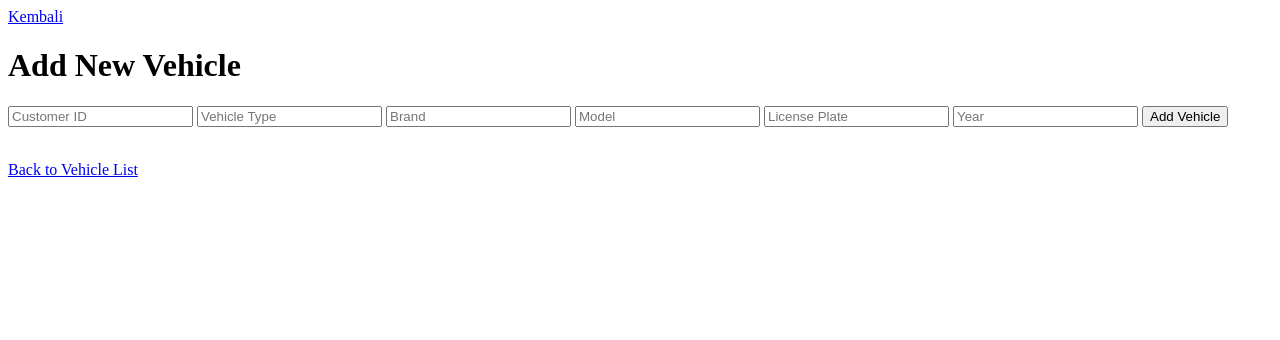
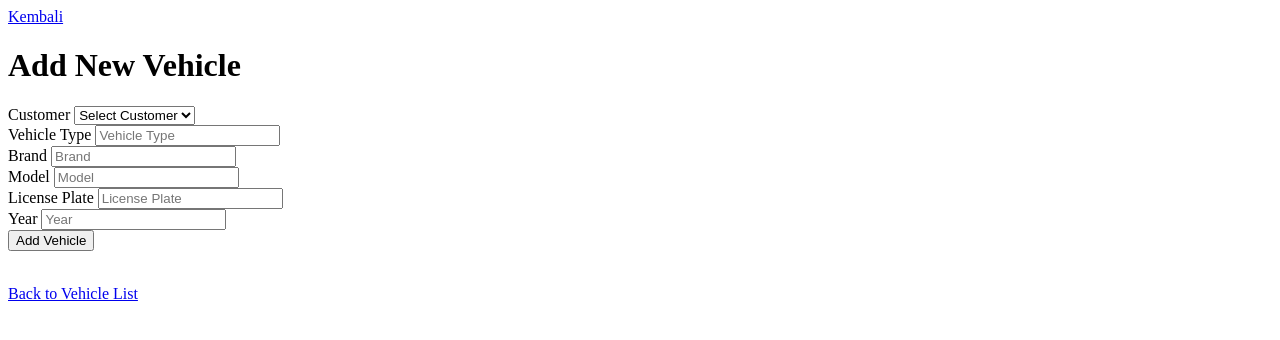
Before and after one commit to pusatilmu/workshop, a PHP site: page /vehicles/create.php in a window 1280 px wide. Shown: the top 340 px of the page. Run offline with PHP 8.4, Linux system fonts and the light colour scheme; data comes from the database, SQL or seed files in the repository.

Commit message:
Mengubah file: vehicles/create.php

```diff
--- a/vehicles/create.php
+++ b/vehicles/create.php
@@ -36,12 +36,51 @@ if ($_SERVER['REQUEST_METHOD'] == 'POST') {
 
   <!-- Form for adding a new vehicle -->
   <form action="create.php" method="POST">
-    <input type="number" name="customer_id" placeholder="Customer ID" required>
-    <input type="text" name="vehicle_type" placeholder="Vehicle Type" required>
-    <input type="text" name="brand" placeholder="Brand" required>
-    <input type="text" name="model" placeholder="Model" required>
-    <input type="text" name="license_plate" placeholder="License Plate" required>
-    <input type="number" name="year" placeholder="Year" required>
+    <div>
+      <label for="customer_id">Customer</label>
+      <select name="customer_id" id="customer_id" required>
+        <option value="">Select Customer</option>
+        <?php
+        // Fetch customers from the database to populate the dropdown
+        $customer_sql = "SELECT id, first_name, last_name FROM customers";
+        $customer_result = $conn->query($customer_sql);
+
+        if ($customer_result->num_rows > 0) {
+          while ($customer = $customer_result->fetch_assoc()) {
+            echo "<option value='" . $customer['id'] . "'>" . $customer['first_name'] . " " . $customer['last_name'] . "</option>";
+          }
+        } else {
+          echo "<option value=''>No customers found</option>";
+        }
+        ?>
+      </select>
+    </div>
+
+    <div>
+      <label for="vehicle_type">Vehicle Type</label>
+      <input type="text" name="vehicle_type" id="vehicle_type" placeholder="Vehicle Type" required>
+    </div>
+
+    <div>
+      <label for="brand">Brand</label>
+      <input type="text" name="brand" id="brand" placeholder="Brand" required>
+    </div>
+
+    <div>
+      <label for="model">Model</label>
+      <input type="text" name="model" id="model" placeholder="Model" required>
+    </div>
+
+    <div>
+      <label for="license_plate">License Plate</label>
+      <input type="text" name="license_plate" id="license_plate" placeholder="License Plate" required>
+    </div>
+
+    <div>
+      <label for="year">Year</label>
+      <input type="number" name="year" id="year" placeholder="Year" required>
+    </div>
+
     <button type="submit">Add Vehicle</button>
   </form>
 
```
